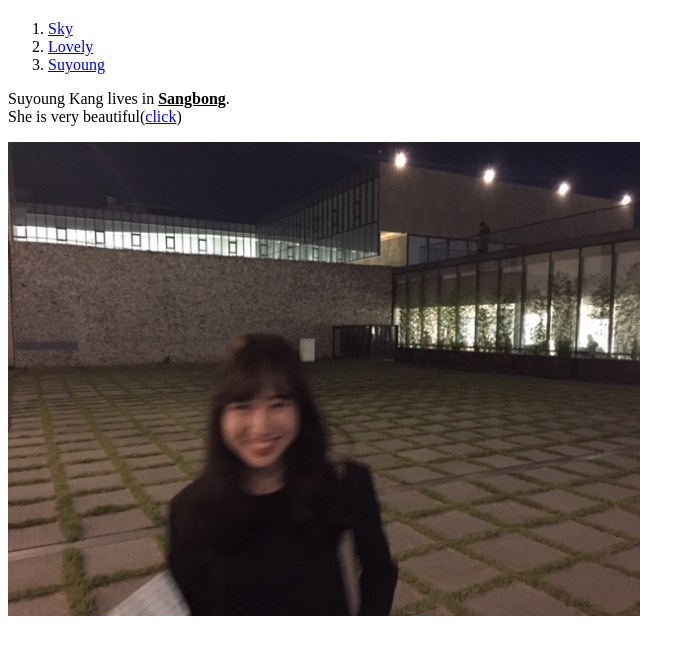
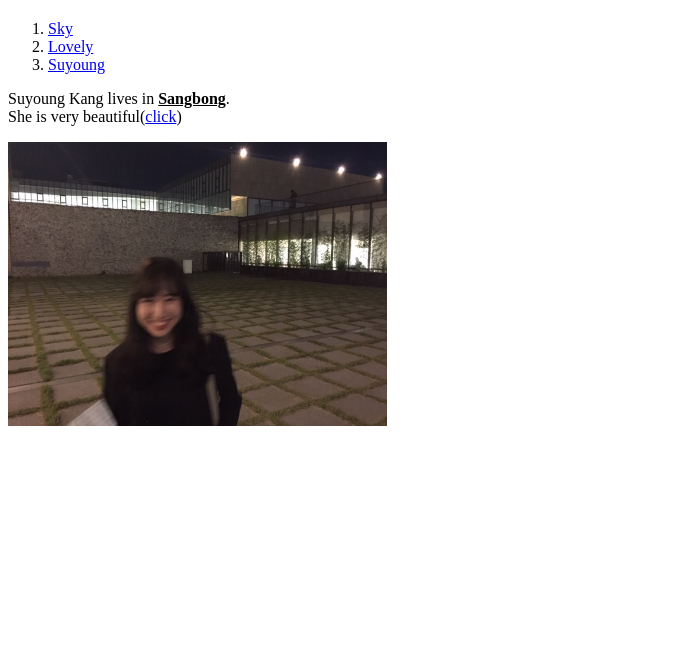
Before and after one commit to maaz37/Inwoo, a plain HTML site: page 2.html in a window 1280 px wide. Shown: the part 60-714 px from the top of the page, without its empty margins (0-695 px from the left). Drawn offline with Linux system fonts and the light colour scheme.

Commit message:
Update 2.html

```diff
--- a/2.html
+++ b/2.html
@@ -15,7 +15,7 @@
   <br>She is very beautiful(<a href="https://www.instagram.com/suyoungkang_/" target="_blank" title="Market">click</a>)</br>
 </p>
 <p>
-  <img src="IMG_1259.JPG"width="50%">
+  <img src="IMG_1259.JPG"width="30%">
 </p>
 </body>
 </html>
```
